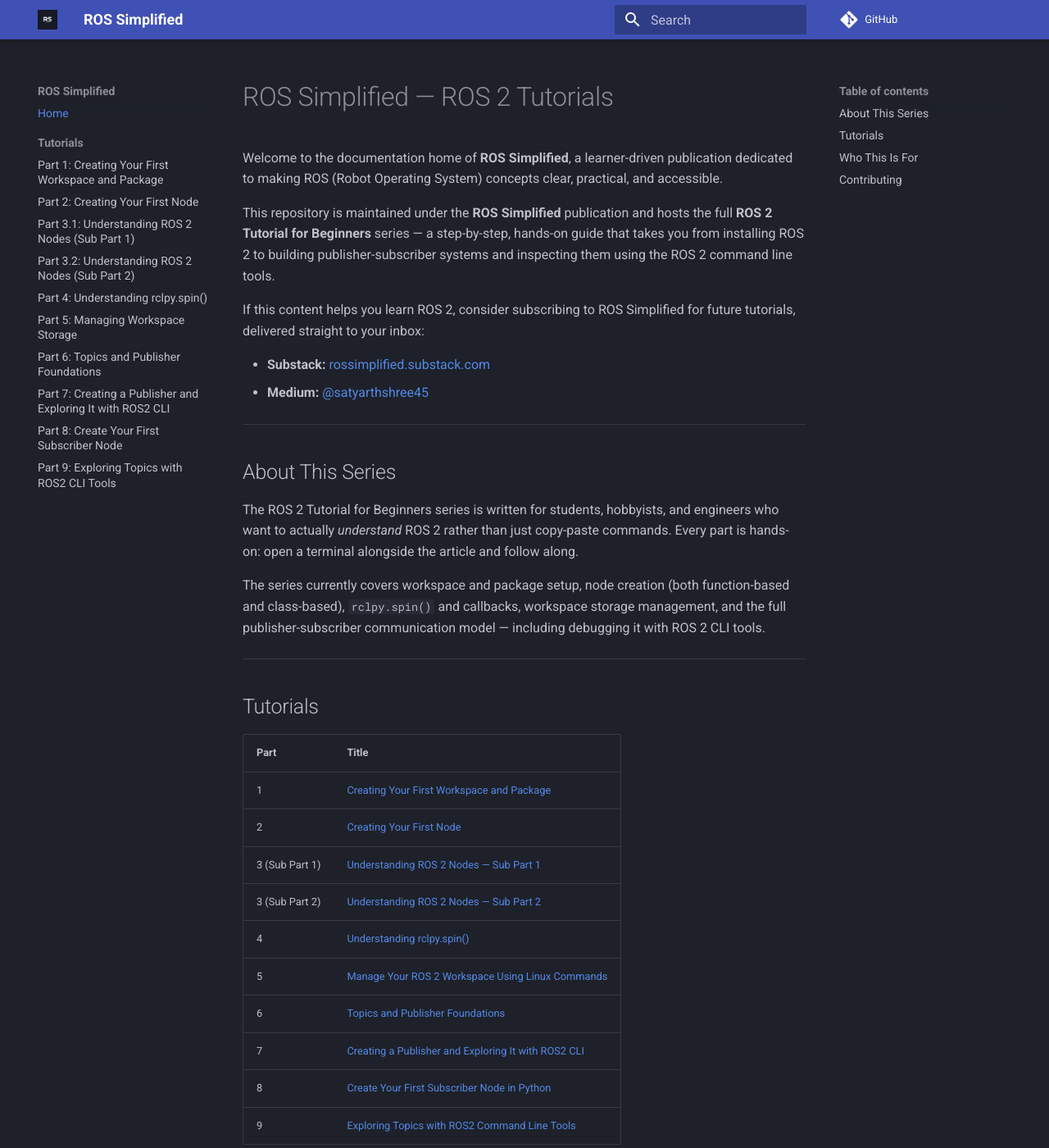
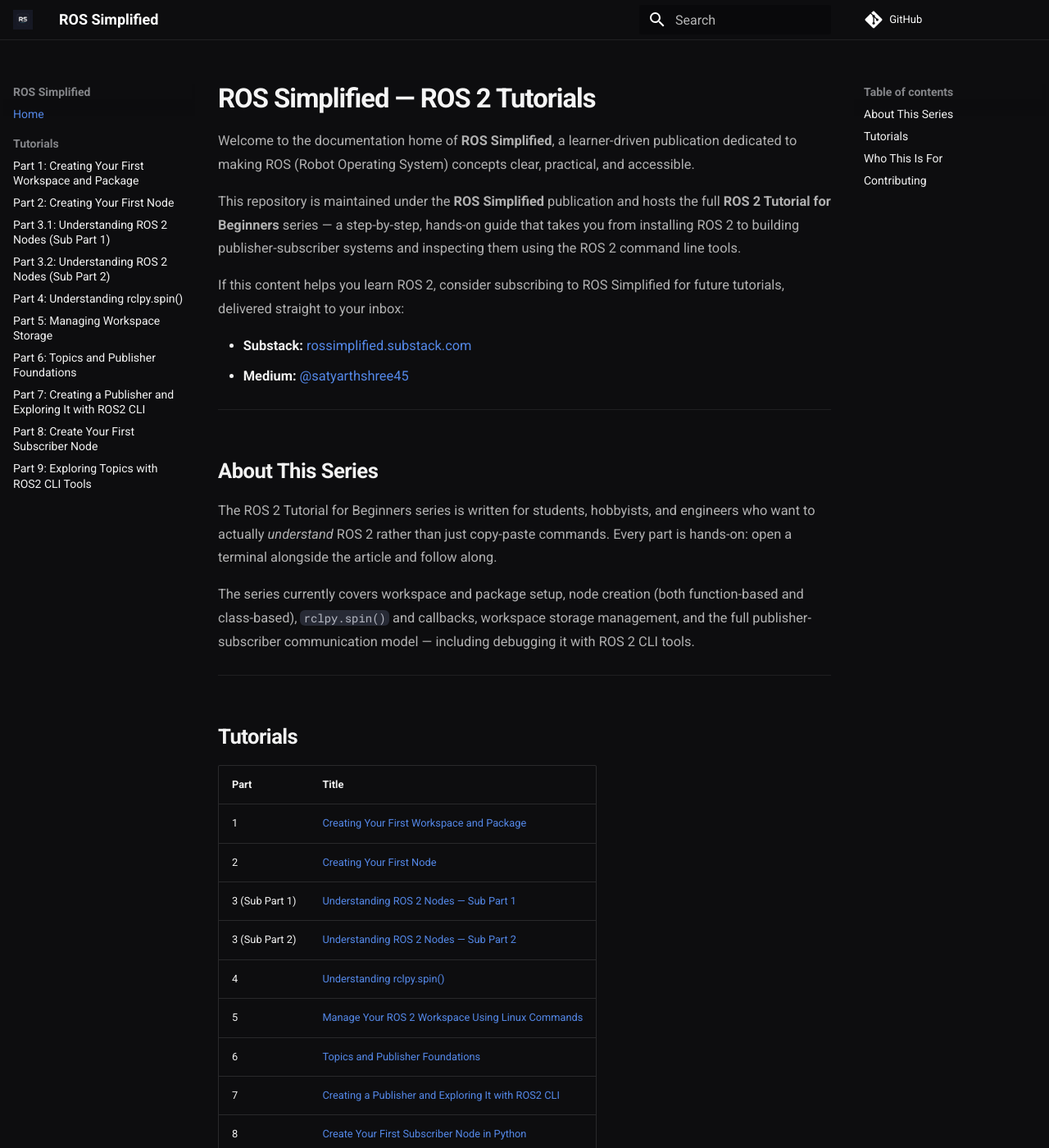
Before and after one commit to Satyarth-Shree/ros2-guides, an MkDocs documentation site: the page built from docs/index.md, in a window 1280 px wide and 1400 px high. Shown: the whole window at 82% size. Built offline with MkDocs 1.6.1 and Material for MkDocs 9.7.7, drawn with Linux system fonts in a browser that asks for light colours; comment, search, counter and statistics services are not loaded.

Commit message:
Inprove styling by using custom css file.

```diff
--- /dev/null
+++ b/docs/stylesheets/style.css
@@ -0,0 +1,124 @@
+/* =========================================================
+   ROS Simplified — Custom Theme
+   ========================================================= */
+
+
+/* ---------------------------------------------------------
+   Dark color scheme
+   --------------------------------------------------------- */
+
+[data-md-color-scheme="slate"] {
+    --md-default-bg-color: #0d0d0f;
+    --md-default-fg-color: #f2f2f2;
+
+    --md-primary-fg-color: #0d0d0f;
+    --md-primary-bg-color: #ffffff;
+
+    --md-accent-fg-color: #8b9cff;
+}
+
+
+/* ---------------------------------------------------------
+   Header
+   --------------------------------------------------------- */
+
+.md-header {
+    background-color: #0d0d0f;
+    box-shadow: none;
+
+    border-bottom: 1px solid rgba(255, 255, 255, 0.08);
+}
+
+
+/* ---------------------------------------------------------
+   Main content typography
+   --------------------------------------------------------- */
+
+.md-typeset {
+    font-size: 0.82rem;
+    line-height: 1.75;
+}
+
+
+/* Main page title */
+
+.md-typeset h1 {
+    color: #f5f5f5;
+
+    font-weight: 700;
+    letter-spacing: -0.03em;
+
+    margin-bottom: 0.5em;
+}
+
+
+/* Section headings */
+
+.md-typeset h2 {
+    color: #f2f2f2;
+
+    font-weight: 700;
+    letter-spacing: -0.02em;
+
+    margin-top: 2.2em;
+}
+
+
+/* Smaller headings */
+
+.md-typeset h3 {
+    color: #eeeeee;
+    font-weight: 650;
+}
+
+
+/* ---------------------------------------------------------
+   Paragraphs
+   --------------------------------------------------------- */
+
+.md-typeset p {
+    color: rgba(255, 255, 255, 0.68);
+}
+
+
+/* ---------------------------------------------------------
+   Inline code
+   --------------------------------------------------------- */
+
+.md-typeset code {
+    border-radius: 6px;
+}
+
+
+/* ---------------------------------------------------------
+   Code blocks
+   --------------------------------------------------------- */
+
+.md-typeset .highlight {
+    border: 1px solid rgba(255, 255, 255, 0.08);
+
+    border-radius: 12px;
+    overflow: hidden;
+}
+
+.md-typeset .highlight pre {
+    margin: 0;
+}
+
+
+/* ---------------------------------------------------------
+   Horizontal rules
+   --------------------------------------------------------- */
+
+.md-typeset hr {
+    border-color: rgba(255, 255, 255, 0.08);
+}
+
+
+/* ---------------------------------------------------------
+   Content width
+   --------------------------------------------------------- */
+
+.md-grid {
+    max-width: 1440px;
+}
--- a/mkdocs.yml
+++ b/mkdocs.yml
@@ -29,6 +29,8 @@
       - "Part 8: Create Your First Subscriber Node": Tutorials/part-8-create-your-first-subscriber-node-in-python.md
       - "Part 9: Exploring Topics with ROS2 CLI Tools": Tutorials/part-9-Exploring-Topics-with-ros2-command-line-tools.md
 
+extra_css:
+  - stylesheets/style.css
 markdown_extensions:
   - fenced_code
   - codehilite
```
